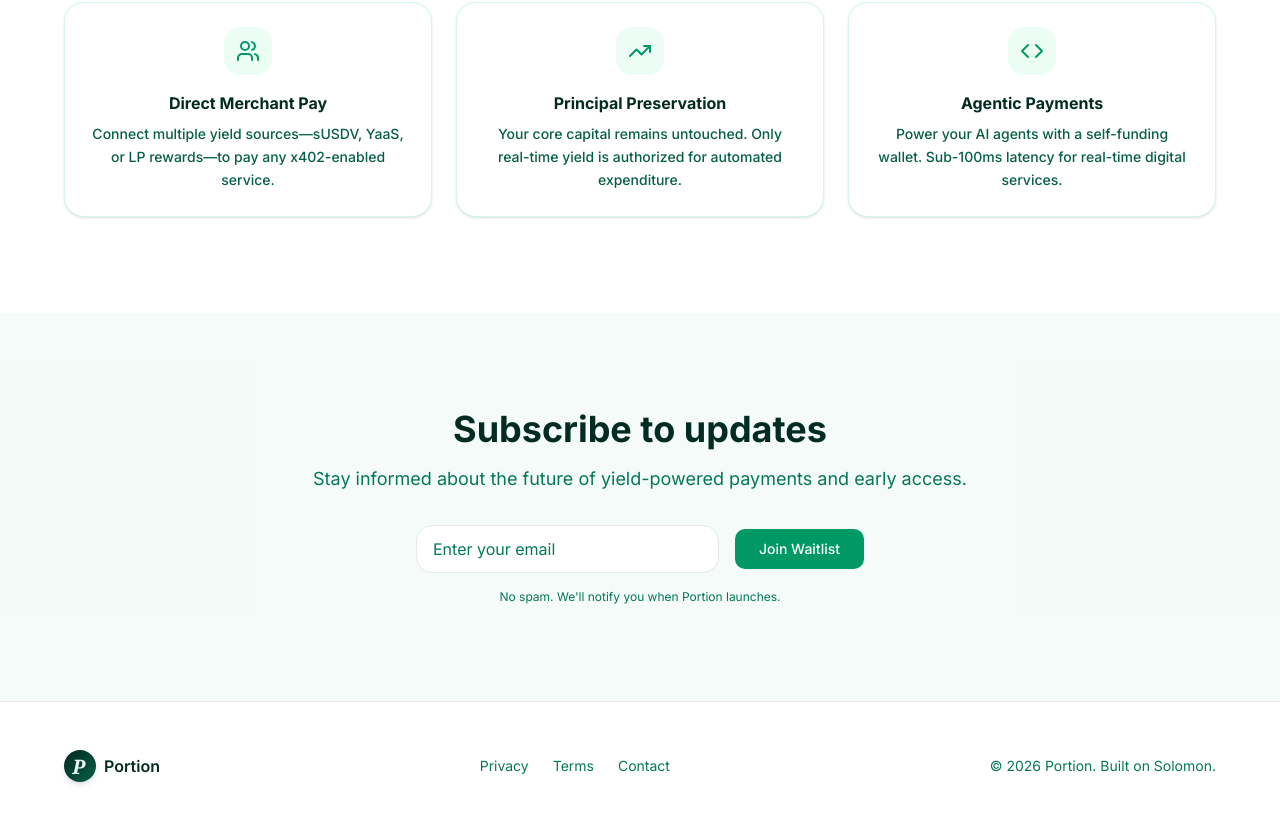
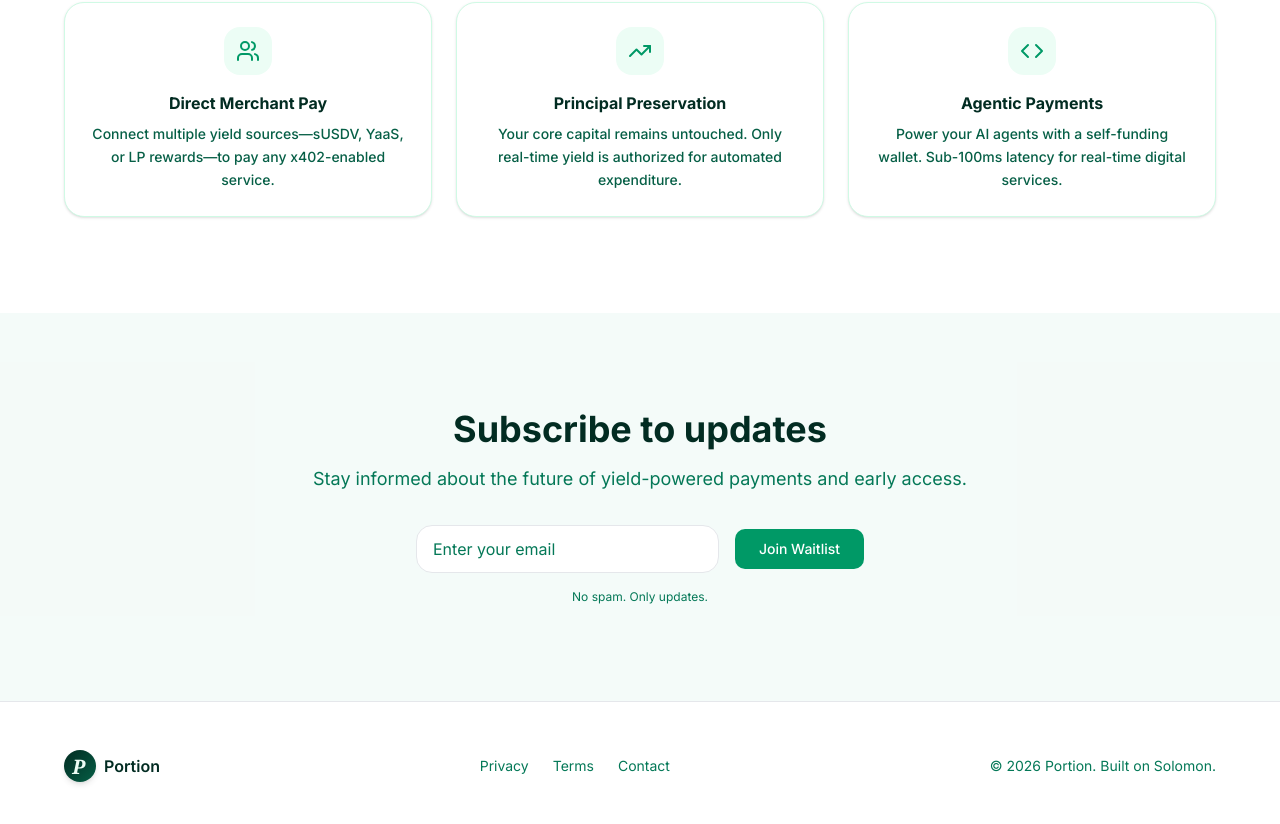
Before and after one commit to max-de-bug/portion-app, a Next.js app: page /landing in a window 1280 px wide. Shown: the part 2687-3511 px from the top of the page. Built offline with nearby package versions, Linux system fonts and the light colour scheme.

Commit message:
refactor: change the text on the landing page

```diff
--- a/app/landing/CTA.tsx
+++ b/app/landing/CTA.tsx
@@ -82,7 +82,7 @@ export const CTA = () => {
 
         {status !== "success" && (
           <p className="text-xs text-muted-foreground mt-4">
-            No spam. We'll notify you when Portion launches.
+            No spam. Only updates.
           </p>
         )}
       </div>
```
